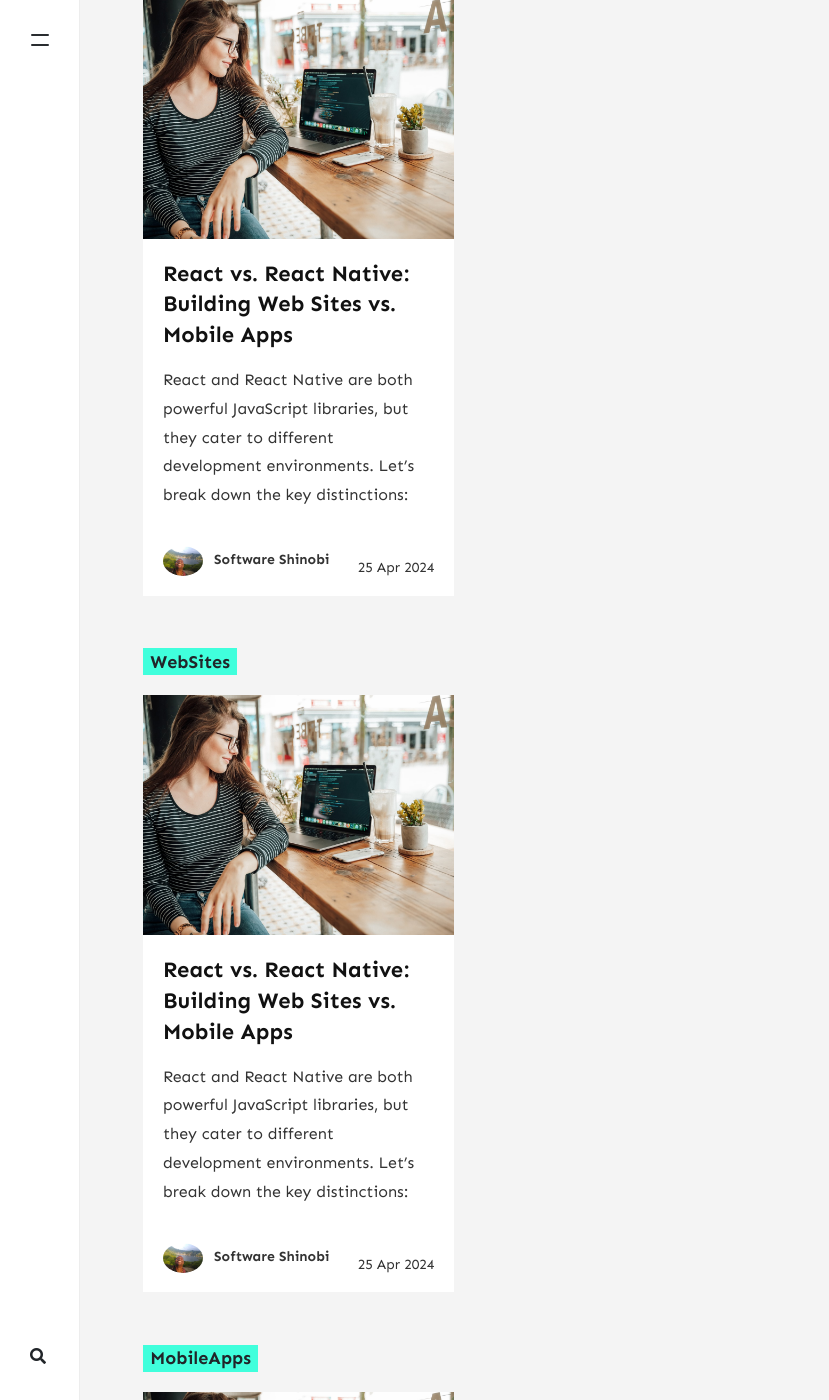
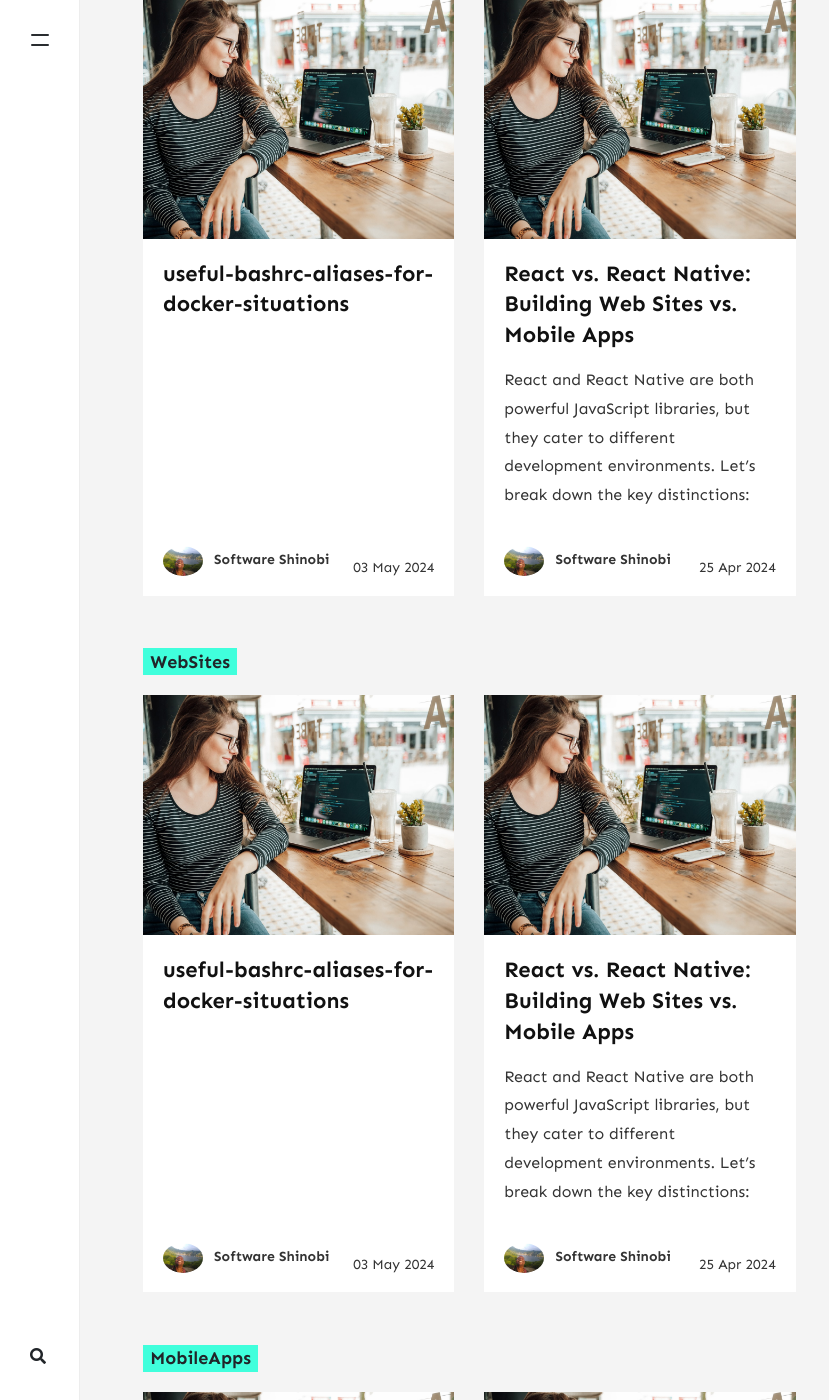
Before and after one commit to TafariKachingwe/christophercatchings.com, a Jekyll site: the page built from _pages/tags.md, in a window 1280 px wide and 1400 px high, scrolled down 26310 px. Shown: the whole window, without its empty margins (0-829 px from the left). Built offline with Jekyll 4.4.1, drawn with Linux system fonts in a browser that asks for light colours; nearby versions of some CDN libraries; comment, search, counter and statistics services are not loaded; some of the changed text lies outside the part shown.

Commit message:
automated terminal push

```diff
--- a/_config.yml
+++ b/_config.yml
@@ -4,7 +4,7 @@
 
 title: "Freelance Web Developer"
 
-description: "i'm a freelance web developer. u make web sites and mobile apps and server backends."
+description: "i'm a freelance web developer. i make web sites and mobile apps and server backends."
 
 logo: 'assets/images/logo.png'
 
--- /dev/null
+++ b/_posts/softwareshinobi/docker/2024-05-03-useful-bashrc-aliases-for-docker-situations.md
@@ -0,0 +1,12 @@
+---
+
+layout: post
+title:  "useful-bashrc-aliases-for-docker-situations"
+author: softwareshinobi
+categories: [ JavaScript ]
+tags: [ JavaScript, WebSites, MobileApps, React, ReactNative ]
+image: assets/images/3.jpg
+beforetoc: "useful-bashrc-aliases-for-docker-situations."
+toc: true
+
+---
```
Also changed, not shown: _posts/softwareshinobi/mobile/2024-04-25-building-web-sites-vs-mobile-apps.md (renamed from _posts/softwareshinobi/mobile-apps/2024-04-25-building-web-sites-vs-mobile-apps.md).
